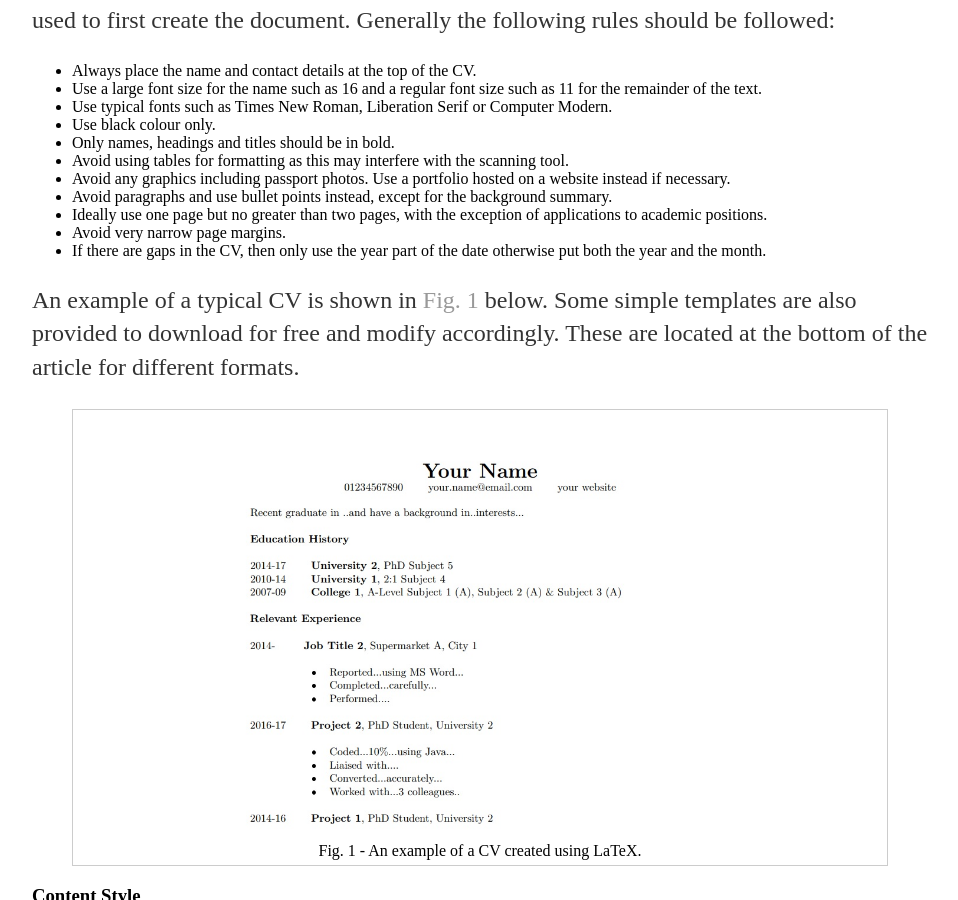
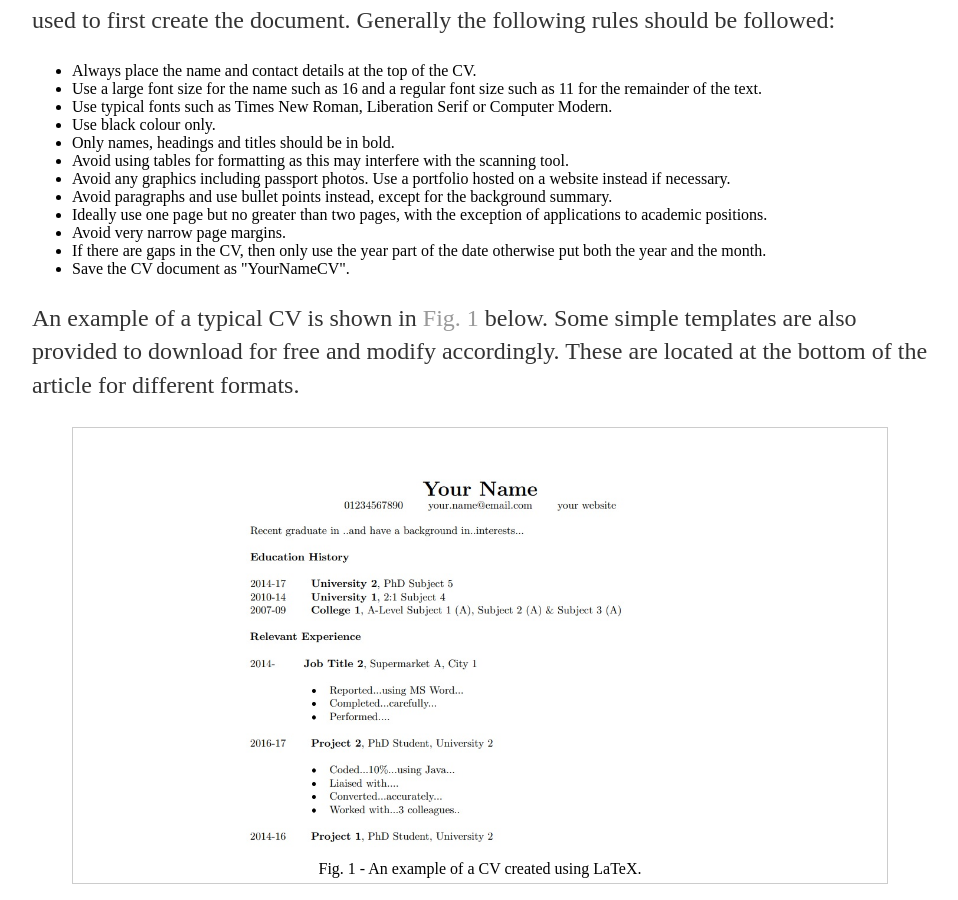
Before and after one commit to pa5411/Graduate-Job-Help, a Jekyll site: the page built from cv.html, in a window 1280 px wide and 900 px high, scrolled down 1671 px. Shown: the whole window, without its empty margins (160-1118 px from the left). Built offline with Jekyll 4.4.1, drawn with Linux system fonts in a browser that asks for light colours.

Commit message:
add new points to cv format summary guide

```diff
--- a/cv.html
+++ b/cv.html
@@ -33,6 +33,7 @@
                 <li> Ideally use one page but no greater than two pages, with the exception of applications to academic positions. </li>
 				<li> Avoid very narrow page margins. </li>
 				<li> If there are gaps in the CV, then only use the year part of the date otherwise put both the year and the month. </li>
+				<li> Save the CV document as "YourNameCV". </li>
         </ul>
 
         <p> An example of a typical CV is shown in <a href="#figureexampleofcv">Fig. 1</a> below. Some simple templates are also provided to download for free and modify accordingly. These are located at the bottom of the article for different formats. </p>
```
